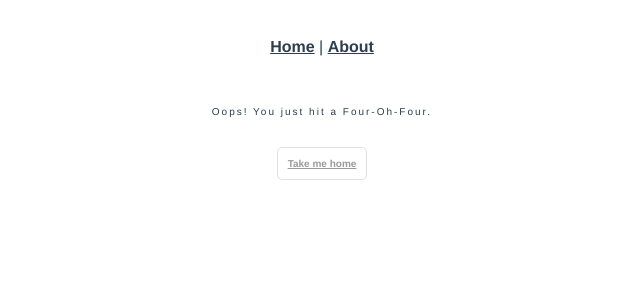
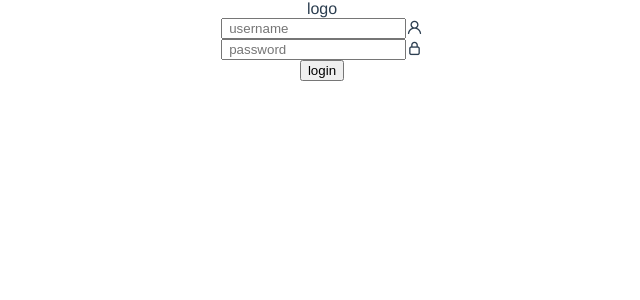
Before and after one commit to Axn-Switch/TimothysProjectX, a Vue app: page /securelogin in a window 1280 px wide. Shown: the top 300 px of the page, without its empty margins (318-958 px from the left). Built offline with nearby package versions, Linux system fonts and the light colour scheme.

Commit message:
admin pages initialized 1

```diff
--- a/src/Admin/views/securelogin.vue
+++ b/src/Admin/views/securelogin.vue
@@ -0,0 +1,35 @@
+<template>
+    	<div class="container">
+		<div class="forms">
+			<span class="logo">logo</span>
+			<form @submit.prevent.trim="login">
+				<div class="input-field">
+					<input type="text" placeholder=" username" v-model="username" required />
+					<i class="uil uil-user"></i>
+				</div>
+
+				<div class="input-field">
+					<input
+						type="password"
+						placeholder=" password"
+						v-model="password"
+						required
+					/>
+					<i class="uil uil-lock"></i>
+				</div>
+
+				<div class="button">
+					<button type="submit">login</button>
+				</div>
+			</form>
+		</div>
+	</div>
+</template>
+
+<script>
+export default {
+    setup() {
+
+    },
+}
+</script>
--- a/src/App.vue
+++ b/src/App.vue
@@ -1,8 +1,4 @@
 <template>
-   <nav>
-    <router-link to="/">Home</router-link> |
-    <router-link to="/about">About</router-link>
-  </nav>
   <router-view></router-view>
 </template>
 
@@ -13,6 +9,9 @@
   -moz-osx-font-smoothing: grayscale;
   text-align: center;
   color: #2c3e50;
+}
+body {
+  margin: 0;
 }
 
 nav {
--- a/src/router/index.js
+++ b/src/router/index.js
@@ -3,6 +3,7 @@ import home from "@/views/home";
 import signup from "@/views/signup";
 import login from "@/views/login";
 import notfound from "@/views/Notfound";
+import adlogin from "@/Admin/views/securelogin";
 
 const routes = [
 	{
@@ -20,6 +21,11 @@ const routes = [
 		name: "signup",
 		component: signup,
 	},
+	{
+		path: "/securelogin",
+		name: "securelogin",
+		component: adlogin,
+	},
 	// catch all unregistered routes
 	{
 		path: "/:pathMatch(.*)*",
--- a/src/views/home.vue
+++ b/src/views/home.vue
@@ -10,7 +10,6 @@
             <div>
 				<router-link to="/login" id="Login" class="button">Login</router-link>
 				<router-link to="/signup" id="Signup" class="button">Signup</router-link>
-
             </div>
             <div id="content">Lorem ipsum dolor sit amet, consectetur adipiscing elit. Nam efficitur tellus
                 at velit volutpat, sollicitudin semper tortor finibus. Pellentesque vitae ni</div>
@@ -138,4 +137,7 @@ img {
 #modal{
     display: none;
 }
+#content{
+    text-align: left;
+}
 </style>
--- a/src/views/login.vue
+++ b/src/views/login.vue
@@ -75,7 +75,8 @@ export default {
 .input-field input {
 	height: 100%;
 	width: 100%;
-	padding: 0 30px;
+	padding: 0 0 0 30px;
+	margin-right: 30px;
 	border: none;
 	outline: none;
 	border-bottom: 1px solid #000;
--- a/src/views/signup.vue
+++ b/src/views/signup.vue
@@ -90,7 +90,8 @@ export default {
 .input-field input {
 	height: 100%;
 	width: 100%;
-	padding: 0 30px;
+	padding: 0 0 0 30px;
+	margin-right: 30px;
 	border: none;
 	outline: none;
 	border-bottom: 1px solid rgba(0, 0, 0, 0.456);
```
